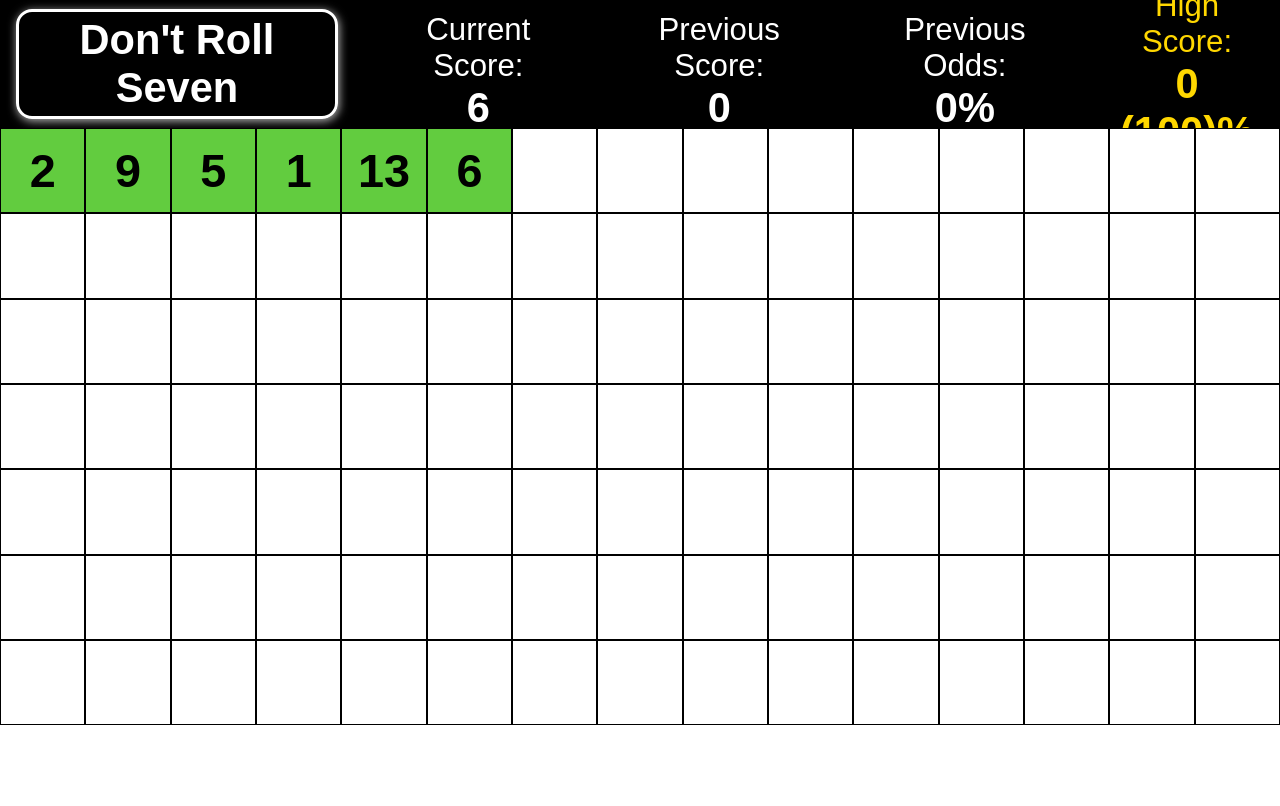
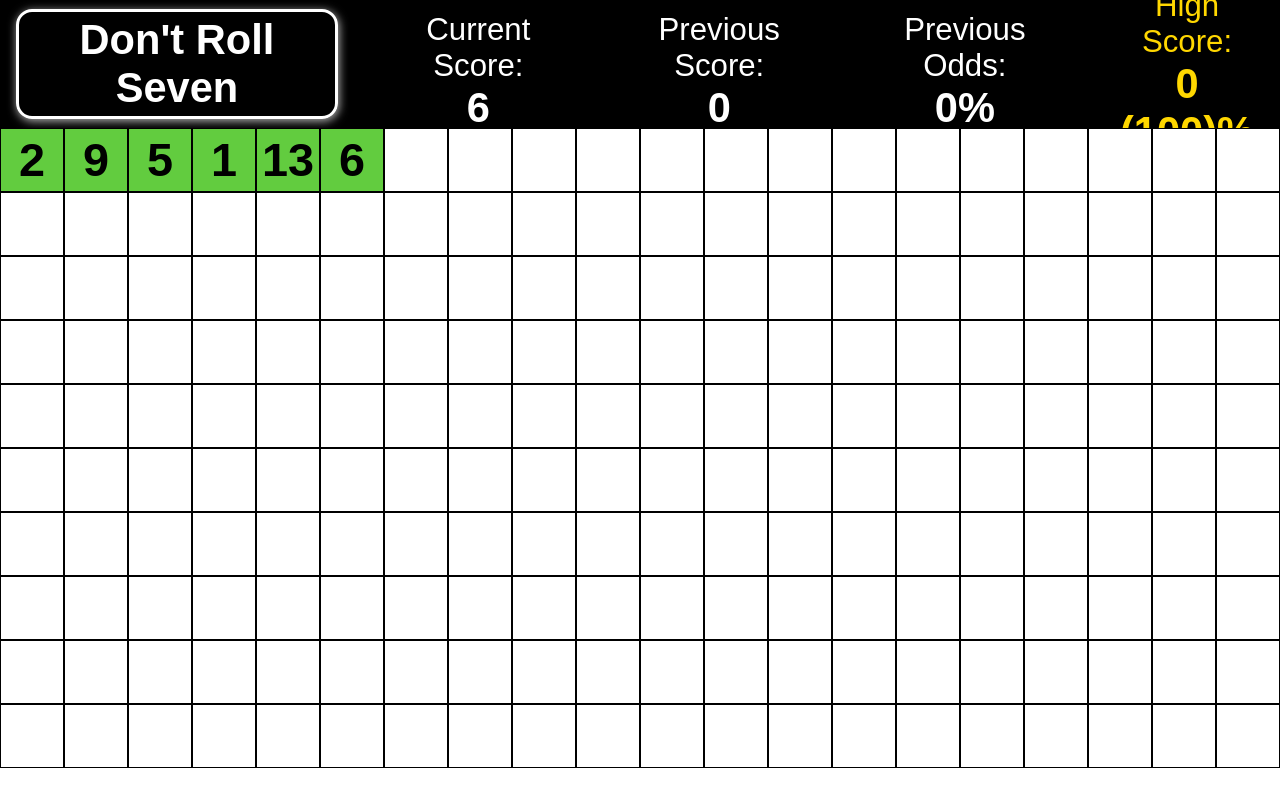
Before and after one commit to kjobrien11/dont-roll-a-7, an Angular app in the folder dra7/: page / in a window 1280 px wide. Shown: the top 806 px of the page. Built offline with nearby package versions, Linux system fonts and the light colour scheme.

Commit message:
works on my screen

```diff
--- a/dra7/src/app/game-board/game-board.component.css
+++ b/dra7/src/app/game-board/game-board.component.css
@@ -1,8 +1,8 @@
 .game-board-container {
-    background-color: lightcyan;
-    height: calc(90vw * 6 / 15);
+    background-color: white;
+    height: 90vh;
     display: grid;
-    grid-template-columns: repeat(15, 1fr);
-    grid-template-rows: repeat(6, 1fr);
+    grid-template-columns: repeat(20, 1fr);
+    grid-template-rows: repeat(20, 1fr);
     gap: 0rem;
 }
--- a/dra7/src/app/game-board/game-board.component.ts
+++ b/dra7/src/app/game-board/game-board.component.ts
@@ -13,7 +13,7 @@
 })
 export class GameBoardComponent implements OnInit {
 
-  private readonly TOTAL_SQUARES: number = 105;
+  private readonly TOTAL_SQUARES: number = 200;
   rollNumber$!: Observable<number | null>;
   values: (number | null)[] = Array(this.TOTAL_SQUARES).fill(null);
   currentRole: number = 0;
```
